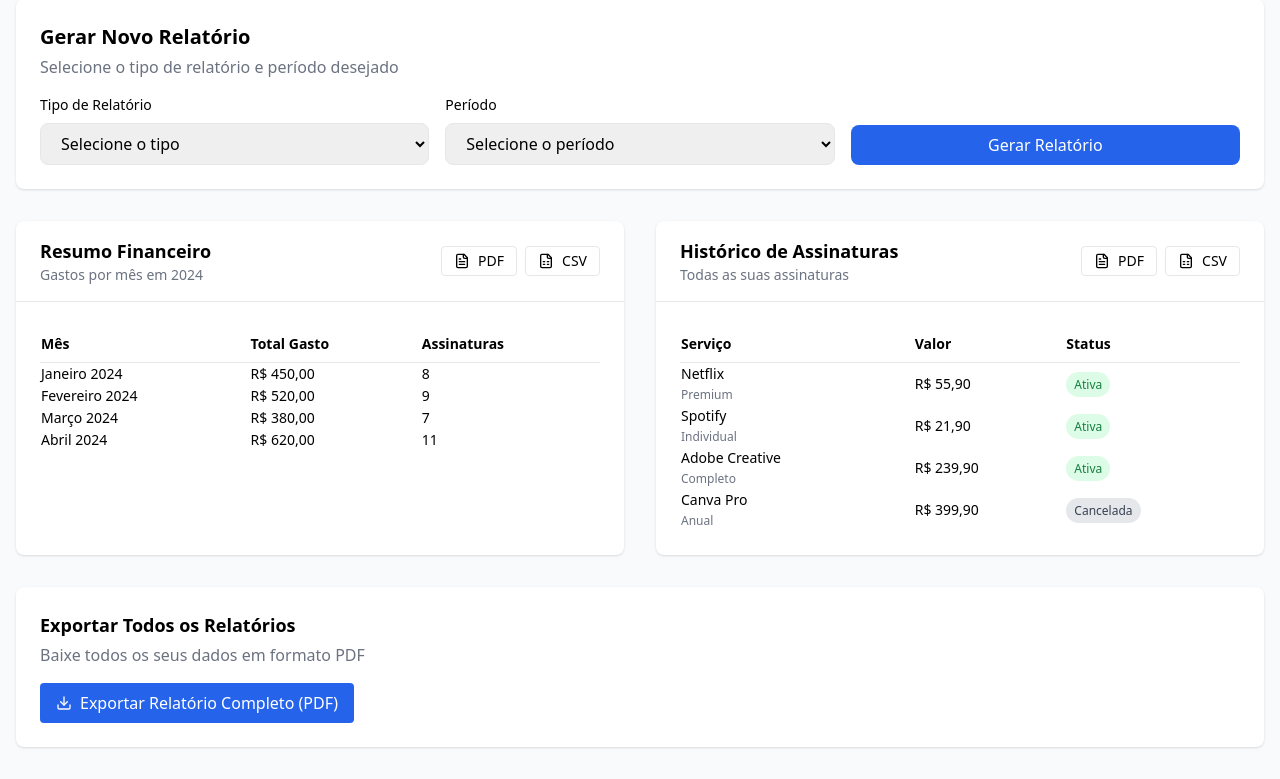
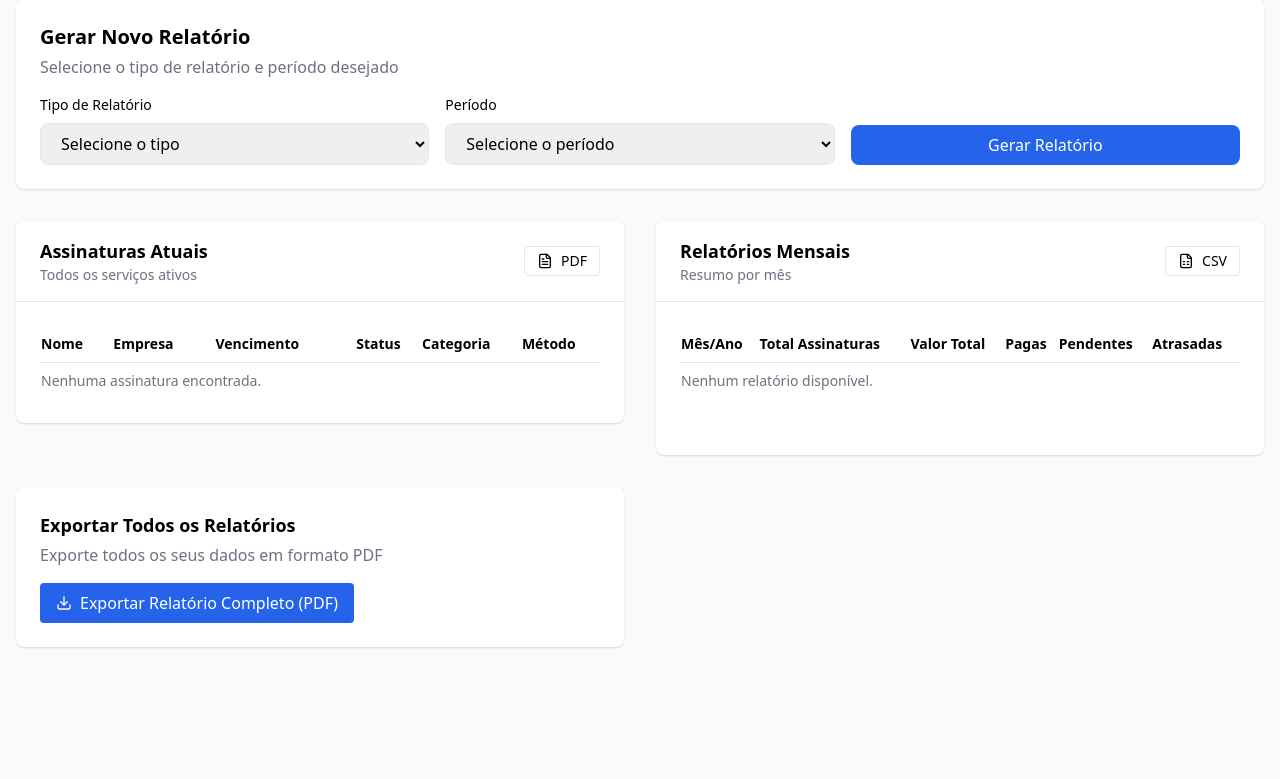
Before and after one commit to Ayram450/gerenciador-de-assinaturas-planos, a Django app: page /relatorios/ in a window 1280 px wide. Shown: the part 183-962 px from the top of the page. After the commit the page ends 831 px from the top, so only its background shows below. Run offline with Django 5.2, Linux system fonts and the light colour scheme; some libraries are stand-ins or nearby versions.

Commit message:
correção de envio de email e ajustes

```diff
--- a/setup/urls.py
+++ b/setup/urls.py
@@ -41,7 +41,7 @@ urlpatterns = [
     path('admin-dashboard/', administrador_view, name='admin_dash'),
     path("excluir-usuario/<int:user_id>/", ExcluirUsuarioView.as_view(), name="excluir_usuario"),
     path("dados-usuarios/<int:pk>/", DadosUsuarioView.as_view(), name="dados_usuario"),
-    path('relatorios/pdf/', exportar_relatorio_pdf, name='relatorio_pdf'),
+    path('relatorios/enviar-email/', exportar_relatorio_pdf, name='relatorio_pdf'),
 
 
 
--- a/subscriptions/templates/subscriptions/relatorios.html
+++ b/subscriptions/templates/subscriptions/relatorios.html
@@ -54,114 +54,124 @@
       </div>
     </div>
 
-    <!-- Resumo e Histórico -->
+    <!-- Resultados Separados -->
     <div class="grid md:grid-cols-2 gap-8 mb-8">
-      <div class="bg-white shadow rounded-lg">
+
+      <!-- Assinaturas Atuais -->
+      <div class="bg-white shadow rounded-lg mb-8">
         <div class="flex items-center justify-between px-6 py-4 border-b">
           <div>
-            <h3 class="text-lg font-semibold">Resumo Financeiro</h3>
-            <p class="text-sm text-gray-500">Gastos por mês em 2024</p>
+            <h3 class="text-lg font-semibold">Assinaturas Atuais</h3>
+            <p class="text-sm text-gray-500">Todos os serviços ativos</p>
           </div>
           <div class="flex space-x-2">
-            <button class="flex items-center border rounded px-3 py-1 text-sm">
-                <svg xmlns="http://www.w3.org/2000/svg" width="16" height="16" viewBox="0 0 24 24" fill="none" class="mr-2" stroke="currentColor" stroke-width="2" stroke-linecap="round" stroke-linejoin="round" class="lucide lucide-file-text-icon lucide-file-text">
-                    <path d="M15 2H6a2 2 0 0 0-2 2v16a2 2 0 0 0 2 2h12a2 2 0 0 0 2-2V7Z"/>
-                    <path d="M14 2v4a2 2 0 0 0 2 2h4"/>
-                    <path d="M10 9H8"/>
-                    <path d="M16 13H8"/>
-                    <path d="M16 17H8"/>
-                </svg>
+            <a href="{% url 'relatorio_pdf' %}" class="flex items-center border rounded px-3 py-1 text-sm">
+              <svg xmlns="http://www.w3.org/2000/svg" width="16" height="16" viewBox="0 0 24 24" fill="none"
+                class="mr-2" stroke="currentColor" stroke-width="2" stroke-linecap="round" stroke-linejoin="round">
+                <path d="M15 2H6a2 2 0 0 0-2 2v16a2 2 0 0 0 2 2h12a2 2 0 0 0 2-2V7Z"/>
+                <path d="M14 2v4a2 2 0 0 0 2 2h4"/>
+                <path d="M10 9H8"/>
+                <path d="M16 13H8"/>
+                <path d="M16 17H8"/>
+              </svg>
               PDF
-            </button>
-            <button class="flex items-center border rounded px-3 py-1 text-sm">
-                <svg xmlns="http://www.w3.org/2000/svg" width="16" height="16" viewBox="0 0 24 24" fill="none" class="mr-2" stroke="currentColor" stroke-width="2" stroke-linecap="round" stroke-linejoin="round" class="lucide lucide-file-spreadsheet-icon lucide-file-spreadsheet">
-                    <path d="M15 2H6a2 2 0 0 0-2 2v16a2 2 0 0 0 2 2h12a2 2 0 0 0 2-2V7Z"/>
-                    <path d="M14 2v4a2 2 0 0 0 2 2h4"/>
-                    <path d="M8 13h2"/>
-                    <path d="M14 13h2"/>
-                    <path d="M8 17h2"/>
-                    <path d="M14 17h2"/>
-                </svg>
-              CSV
-            </button>
+            </a>
           </div>
         </div>
         <div class="overflow-x-auto p-6">
           <table class="w-full text-sm text-left">
             <thead>
               <tr class="border-b">
-                <th class="py-2">Mês</th>
-                <th class="py-2">Total Gasto</th>
-                <th class="py-2">Assinaturas</th>
+                <th class="py-2">Nome</th>
+                <th class="py-2">Empresa</th>
+                <th class="py-2">Vencimento</th>
+                <th class="py-2">Status</th>
+                <th class="py-2">Categoria</th>
+                <th class="py-2">Método</th>
               </tr>
             </thead>
             <tbody>
-              <tr><td>Janeiro 2024</td><td>R$ 450,00</td><td>8</td></tr>
-              <tr><td>Fevereiro 2024</td><td>R$ 520,00</td><td>9</td></tr>
-              <tr><td>Março 2024</td><td>R$ 380,00</td><td>7</td></tr>
-              <tr><td>Abril 2024</td><td>R$ 620,00</td><td>11</td></tr>
+              {% for ass in assinaturas %}
+              <tr>
+                <td>{{ ass.nomeAssi }}<br><span class="text-xs text-gray-500">{{ ass.empresa }}</span></td>
+                <td>R$ {{ ass.valorMens }}</td>
+                <td>
+                  <span class="px-2 py-1 rounded-full text-xs
+                    {% if ass.status == 'pago' %}bg-green-100 text-green-700
+                    {% elif ass.status == 'atrasado' %}bg-red-100 text-red-700
+                    {% else %}bg-yellow-100 text-yellow-700{% endif %}">
+                    {{ ass.get_status_display }}
+                  </span>
+                </td>
+              </tr>
+              {% empty %}
+              <tr>
+                <td colspan="3" class="text-gray-500 text-sm py-2">Nenhuma assinatura encontrada.</td>
+              </tr>
+              {% endfor %}
             </tbody>
           </table>
         </div>
       </div>
 
+      <!-- Relatórios Mensais -->
       <div class="bg-white shadow rounded-lg">
         <div class="flex items-center justify-between px-6 py-4 border-b">
           <div>
-            <h3 class="text-lg font-semibold">Histórico de Assinaturas</h3>
-            <p class="text-sm text-gray-500">Todas as suas assinaturas</p>
+            <h3 class="text-lg font-semibold">Relatórios Mensais</h3>
+            <p class="text-sm text-gray-500">Resumo por mês</p>
           </div>
           <div class="flex space-x-2">
-            <button class="flex items-center border rounded px-3 py-1 text-sm">
-                <svg xmlns="http://www.w3.org/2000/svg" width="16" height="16" viewBox="0 0 24 24" fill="none" class="mr-2" stroke="currentColor" stroke-width="2" stroke-linecap="round" stroke-linejoin="round" class="lucide lucide-file-text-icon lucide-file-text">
-                    <path d="M15 2H6a2 2 0 0 0-2 2v16a2 2 0 0 0 2 2h12a2 2 0 0 0 2-2V7Z"/>
-                    <path d="M14 2v4a2 2 0 0 0 2 2h4"/>
-                    <path d="M10 9H8"/>
-                    <path d="M16 13H8"/>
-                    <path d="M16 17H8"/>
-                </svg>
-              PDF
-            </button>
-            <button class="flex items-center border rounded px-3 py-1 text-sm">
-                <svg xmlns="http://www.w3.org/2000/svg" width="16" height="16" viewBox="0 0 24 24" fill="none" class="mr-2" stroke="currentColor" stroke-width="2" stroke-linecap="round" stroke-linejoin="round" class="lucide lucide-file-spreadsheet-icon lucide-file-spreadsheet">
-                    <path d="M15 2H6a2 2 0 0 0-2 2v16a2 2 0 0 0 2 2h12a2 2 0 0 0 2-2V7Z"/>
-                    <path d="M14 2v4a2 2 0 0 0 2 2h4"/>
-                    <path d="M8 13h2"/>
-                    <path d="M14 13h2"/>
-                    <path d="M8 17h2"/>
-                    <path d="M14 17h2"/>
-                </svg>
+            <a href="#" class="flex items-center border rounded px-3 py-1 text-sm">
+              <svg xmlns="http://www.w3.org/2000/svg" width="16" height="16" viewBox="0 0 24 24" fill="none"
+                class="mr-2" stroke="currentColor" stroke-width="2" stroke-linecap="round" stroke-linejoin="round">
+                <path d="M15 2H6a2 2 0 0 0-2 2v16a2 2 0 0 0 2 2h12a2 2 0 0 0 2-2V7Z"/>
+                <path d="M14 2v4a2 2 0 0 0 2 2h4"/>
+                <path d="M8 13h2"/>
+                <path d="M14 13h2"/>
+                <path d="M8 17h2"/>
+                <path d="M14 17h2"/>
+              </svg>
               CSV
-            </button>
+            </a>
           </div>
         </div>
         <div class="overflow-x-auto p-6">
           <table class="w-full text-sm text-left">
             <thead>
               <tr class="border-b">
-                <th class="py-2">Serviço</th>
-                <th class="py-2">Valor</th>
-                <th class="py-2">Status</th>
+                <th class="py-2">Mês/Ano</th>
+                <th class="py-2">Total Assinaturas</th>
+                <th class="py-2">Valor Total</th>
+                <th class="py-2">Pagas</th>
+                <th class="py-2">Pendentes</th>
+                <th class="py-2">Atrasadas</th>
               </tr>
             </thead>
             <tbody>
-              <tr><td>Netflix<br><span class="text-xs text-gray-500">Premium</span></td><td>R$ 55,90</td><td><span class="bg-green-100 text-green-700 px-2 py-1 rounded-full text-xs">Ativa</span></td></tr>
-              <tr><td>Spotify<br><span class="text-xs text-gray-500">Individual</span></td><td>R$ 21,90</td><td><span class="bg-green-100 text-green-700 px-2 py-1 rounded-full text-xs">Ativa</span></td></tr>
-              <tr><td>Adobe Creative<br><span class="text-xs text-gray-500">Completo</span></td><td>R$ 239,90</td><td><span class="bg-green-100 text-green-700 px-2 py-1 rounded-full text-xs">Ativa</span></td></tr>
-              <tr><td>Canva Pro<br><span class="text-xs text-gray-500">Anual</span></td><td>R$ 399,90</td><td><span class="bg-gray-200 text-gray-700 px-2 py-1 rounded-full text-xs">Cancelada</span></td></tr>
+              {% for rel in relatorios %}
+              <tr>
+                <td>{{ rel.mes|stringformat:"02d" }}/{{ rel.ano }}</td>
+                <td>{{ rel.total_assinaturas }}</td>
+                <td>R$ {{ rel.total_valor_mensal }}</td>
+              </tr>
+              {% empty %}
+              <tr><td colspan="3" class="text-gray-500 text-sm py-2">Nenhum relatório disponível.</td></tr>
+              {% endfor %}
             </tbody>
           </table>
         </div>
       </div>
-    </div>
+
+
 
     <!-- Exportar Todos -->
     <div class="bg-white shadow rounded-lg p-6">
       <h2 class="text-lg font-semibold mb-1">Exportar Todos os Relatórios</h2>
-      <p class="text-gray-500 mb-4">Baixe todos os seus dados em formato PDF</p>
+      <p class="text-gray-500 mb-4">Exporte todos os seus dados em formato PDF</p>
 
       <div class="flex flex-wrap gap-4">
-        <a href="{% url 'relatorio_pdf' %}" target="_blank" class="bg-blue-600 text-white px-4 py-2 rounded flex items-center hover:bg-blue-700 transition">
+        <a href="{% url 'relatorio_pdf' %}" class="bg-blue-600 text-white px-4 py-2 rounded flex items-center hover:bg-blue-700 transition">
           <svg xmlns="http://www.w3.org/2000/svg" width="16" height="16" viewBox="0 0 24 24" fill="none"
             class="mr-2" stroke="currentColor" stroke-width="2" stroke-linecap="round" stroke-linejoin="round">
             <path d="M12 15V3"/>
--- a/subscriptions/views.py
+++ b/subscriptions/views.py
@@ -11,13 +11,15 @@ from django.urls import reverse_lazy
 from dateutil.relativedelta import relativedelta
 from django.contrib.auth.models import User
 from django import forms
-
+import threading
 
 from django.http import HttpResponse
 from django.template.loader import get_template
 from xhtml2pdf import pisa
 
-
+from django.core.mail import EmailMessage
+from io import BytesIO
+from django.contrib import messages
 
 
 class SubscriptionListView(ListView):
@@ -366,25 +368,47 @@ def gerar_relatorio_do_mes(mes, ano, request):
 def exportar_relatorio_pdf(request):
     hoje = datetime.now()
     gerar_relatorio_do_mes(hoje.month, hoje.year, request)
+
     assinaturas = Subscription.objects.filter(user=request.user)
-    relatorios_mensais = RelatorioMensal.objects.all()
+    relatorios_mensais = RelatorioMensal.objects.filter(
+        mes=hoje.month, ano=hoje.year
+    )
 
-    template_path = 'subscriptions/pdf_template.html'
+    template_path = "subscriptions/pdf_template.html"
     context = {
-        'usuario': request.user,
-        'assinaturas': assinaturas,
-        'relatorios': relatorios_mensais,
-        'data_hoje': datetime.now()
+        "usuario": request.user,
+        "assinaturas": assinaturas,
+        "relatorios": relatorios_mensais,
+        "data_hoje": hoje,
     }
-
-    response = HttpResponse(content_type='application/pdf')
-    response['Content-Disposition'] = 'attachment; filename="relatorio_subscricoes.pdf"'
 
     template = get_template(template_path)
     html = template.render(context)
 
-    pisa_status = pisa.CreatePDF(html, dest=response)
+    result = BytesIO()
+    pisa_status = pisa.CreatePDF(html, dest=result)
 
     if pisa_status.err:
-        return HttpResponse('Erro ao gerar o PDF', status=500)
-    return response
+        messages.error(request, "Erro ao gerar o PDF.")
+        return redirect("relatorios")
+
+    # Prepara o e-mail
+    email = EmailMessage(
+        subject="Relatório de Assinaturas",
+        body="Segue em anexo o relatório completo de suas assinaturas.",
+        from_email="DEFAULT_FROM_EMAIL",  # ou settings.DEFAULT_FROM_EMAIL
+        to=[request.user.email],
+    )
+    email.attach("Relatórios.pdf", result.getvalue(), "application/pdf")
+
+    # Envia o e-mail em segundo plano
+    def enviar_email():
+        try:
+            email.send()
+        except Exception as e:
+            print(f"[Erro ao enviar e-mail]: {e}")
+
+    threading.Thread(target=enviar_email).start()
+
+    messages.success(request, "Relatório enviado para seu e-mail com sucesso!")
+    return redirect("relatorios")
```
Also changed, not shown: setup/settings.py (+7 -7 lines).
